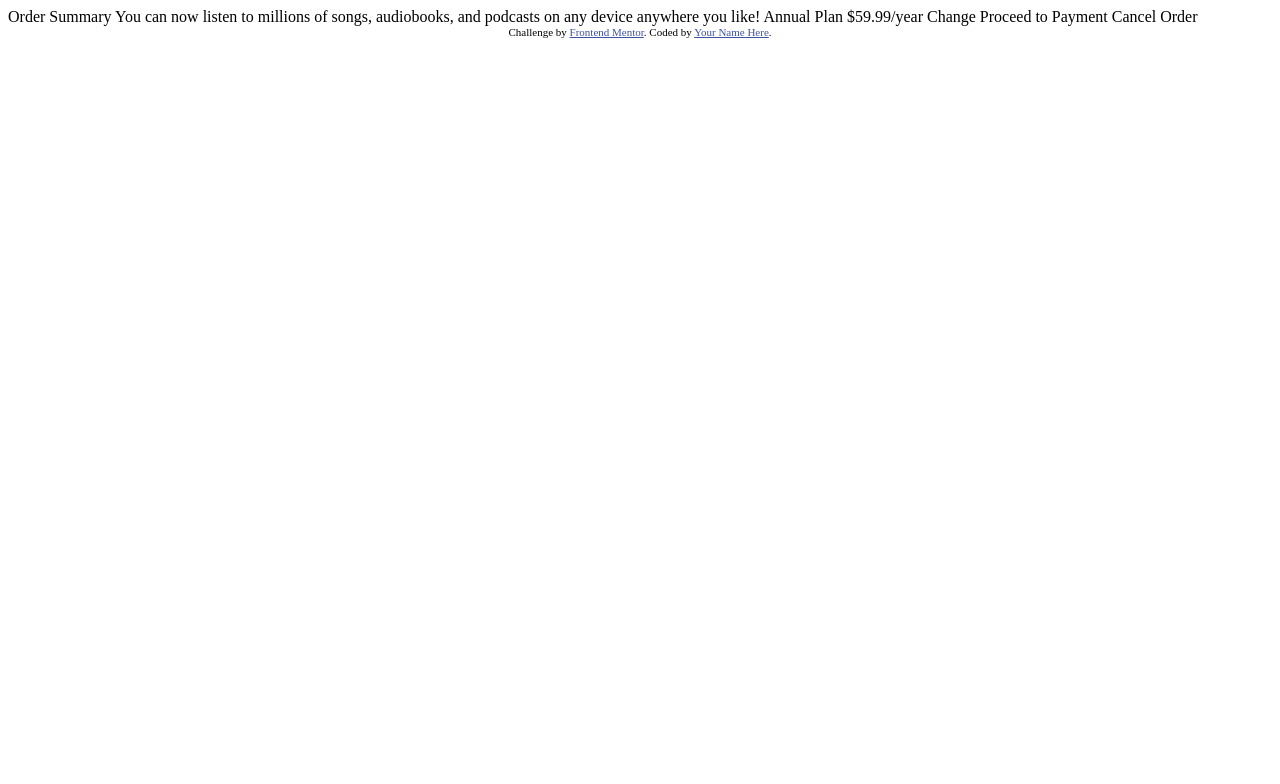
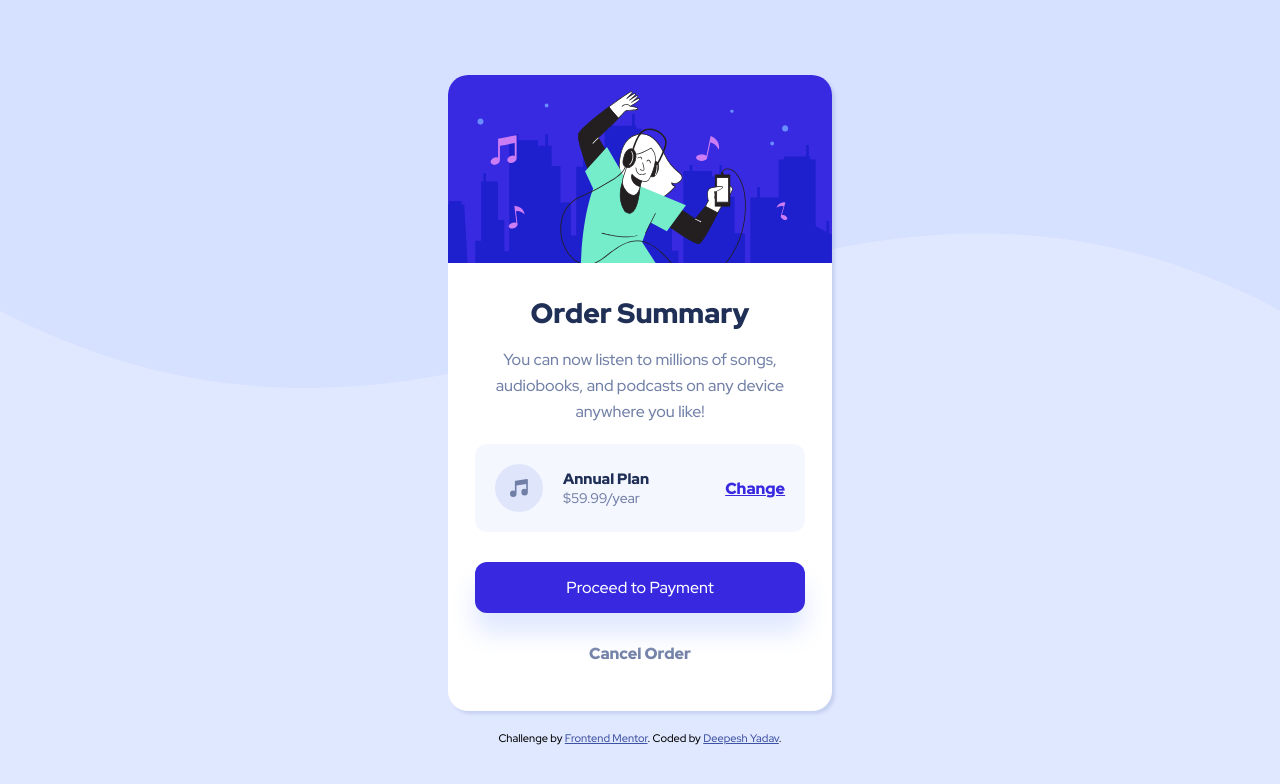
Before and after one commit to deepeshyadavrd/order-summary-component, a plain HTML site: page index.html in a window 1280 px wide. Drawn offline with Linux system fonts and the light colour scheme.

Commit message:
second message

```diff
--- a/index.html
+++ b/index.html
@@ -1,37 +1,53 @@
 <!DOCTYPE html>
 <html lang="en">
   <head>
-  <meta charset="UTF-8">
-  <meta name="viewport" content="width=device-width, initial-scale=1.0"> <!-- displays site properly based on user's device -->
+    <meta charset="UTF-8" />
+    <meta name="viewport" content="width=device-width, initial-scale=1.0" />
 
-  <link rel="icon" type="image/png" sizes="32x32" href="./images/favicon-32x32.png">
+    <link
+      rel="icon"
+      type="image/png"
+      sizes="32x32"
+      href="./images/favicon-32x32.png"
+    />
 
     <title>Frontend Mentor | Order summary card</title>
-
-  <!-- Feel free to remove these styles or customise in your own stylesheet 👍 -->
-  <style>
-    .attribution { font-size: 11px; text-align: center; }
-    .attribution a { color: hsl(228, 45%, 44%); }
-  </style>
+    <link rel="stylesheet" href="style.css" />
   </head>
   <body>
+    <div class="container">
+      <div class="hero">
+        <img src="./images/illustration-hero.svg" alt="" class="hero-img" />
+      </div>
+      <div class="text-content">
+        <h1 class="title">Order Summary</h1>
+        <p class="subtitle">
+          You can now listen to millions of songs, audiobooks, and podcasts on
+          any device anywhere you like!
+        </p>
+        <div class="plan-box">
+          <div class="plan-box-left">
+            <img src="./images/icon-music.svg" alt="" />
+            <div>
+              <h5>Annual Plan</h5>
+              <p>$59.99/year</p>
+            </div>
+          </div>
+          <a href="">Change</a>
+        </div>
 
-  Order Summary
-
-  You can now listen to millions of songs, audiobooks, and podcasts on any
-  device anywhere you like!
-
-  Annual Plan
-  $59.99/year
-
-  Change
-
-  Proceed to Payment
-  Cancel Order
+        <!-- <div class="buttons"> -->
+        <a href="" class="proceed-btn">Proceed to Payment</a>
+        <a href="" class="cancel-btn">Cancel Order</a>
+        <!-- </div> -->
+      </div>
+    </div>
 
     <div class="attribution">
-    Challenge by <a href="https://www.frontendmentor.io?ref=challenge" target="_blank">Frontend Mentor</a>.
-    Coded by <a href="#">Your Name Here</a>.
+      Challenge by
+      <a href="https://www.frontendmentor.io?ref=challenge" target="_blank"
+        >Frontend Mentor</a
+      >. Coded by <a href="https://deepeshyadavrd.carrd.co">Deepesh Yadav</a>.
     </div>
   </body>
 </html>
--- /dev/null
+++ b/style.css
@@ -0,0 +1,149 @@
+@import url("https://fonts.googleapis.com/css2?family=Red+Hat+Display:wght@500;700;900&display=swap");
+
+:root {
+  --pale-blue: hsl(225, 100%, 94%);
+  --bright-blue: hsl(245, 75%, 52%);
+  --very-pale-blue: hsl(225, 100%, 98%);
+  --desaturated-blue: hsl(224, 23%, 55%);
+  --dark-blue: hsl(223, 47%, 23%);
+}
+
+* {
+  margin: 0;
+  padding: 0;
+  box-sizing: border-box;
+}
+
+body {
+  font-family: "Red Hat Display", sans-serif;
+  background-image: url(./images/pattern-background-desktop.svg);
+  background-repeat: no-repeat;
+  background-size: contain;
+  background-color: var(--pale-blue);
+  text-align: center;
+  display: flex;
+  flex-direction: column;
+  align-items: center;
+  justify-content: center;
+  min-height: 100vh;
+}
+
+.container {
+  background-color: #fff;
+  margin: 20px;
+  width: 30%;
+  padding-bottom: 20px;
+  border-radius: 20px;
+  box-shadow: 3px 3px 3px hsl(228, 45%, 44%, 0.15);
+}
+
+.text-content {
+  padding: 7%;
+}
+
+.title {
+  color: var(--dark-blue);
+  font-weight: 900;
+  font-size: 28px;
+  margin-bottom: 15px;
+}
+
+.hero-img {
+  width: 100%;
+  border-radius: 20px 20px 0 0;
+}
+
+.text-content p.subtitle {
+  font-size: 16px;
+  line-height: 1.6;
+  margin-bottom: 20px;
+  color: var(--desaturated-blue);
+}
+
+.plan-box {
+  background-color: var(--very-pale-blue);
+  border-radius: 12px;
+  display: flex;
+  padding: 20px;
+  align-items: center;
+  justify-content: space-between;
+}
+
+.plan-box-left {
+  display: flex;
+  align-items: center;
+  text-align: left;
+}
+
+.plan-box-left div {
+  margin-left: 20px;
+}
+
+.plan-box-left div h5 {
+  font-weight: 900;
+  font-size: 15px;
+  color: var(--dark-blue);
+}
+
+.plan-box-left div p {
+  font-size: 14px;
+  color: var(--desaturated-blue);
+}
+
+.plan-box a {
+  font-weight: 900;
+  color: var(--bright-blue);
+}
+
+.plan-box a:hover {
+  text-decoration: none;
+  color: var(--desaturated-blue);
+  transition: color 0.3s ease-in-out;
+}
+
+a.proceed-btn {
+  display: block;
+  text-decoration: none;
+  color: #fff;
+  background-color: var(--bright-blue);
+  padding: 15px 0;
+  border-radius: 12px;
+  margin: 30px 0;
+  transition: background-color 0.3s ease;
+  filter: drop-shadow(0 20px 0.75rem hsl(225, 100%, 94%));
+}
+
+a.proceed-btn:hover {
+  background-color: var(--desaturated-blue);
+}
+
+a.cancel-btn {
+  color: var(--desaturated-blue);
+  text-decoration: none;
+  font-weight: 900;
+  transition: color 0.3s ease;
+}
+
+a.cancel-btn:hover {
+  color: var(--dark-blue);
+}
+
+/* Attribution */
+.attribution {
+  font-size: 11px;
+  text-align: center;
+}
+.attribution a {
+  color: hsl(228, 45%, 44%);
+}
+
+@media only screen and (max-width: 768px) {
+  body {
+    background-image: url(./images/pattern-background-mobile.svg);
+    font-size: 14px;
+  }
+
+  .container {
+    width: 400px;
+  }
+}
```
Also changed, not shown: design/desktop-design.jpg. Lines whose indentation alone changed are shown as unchanged.
